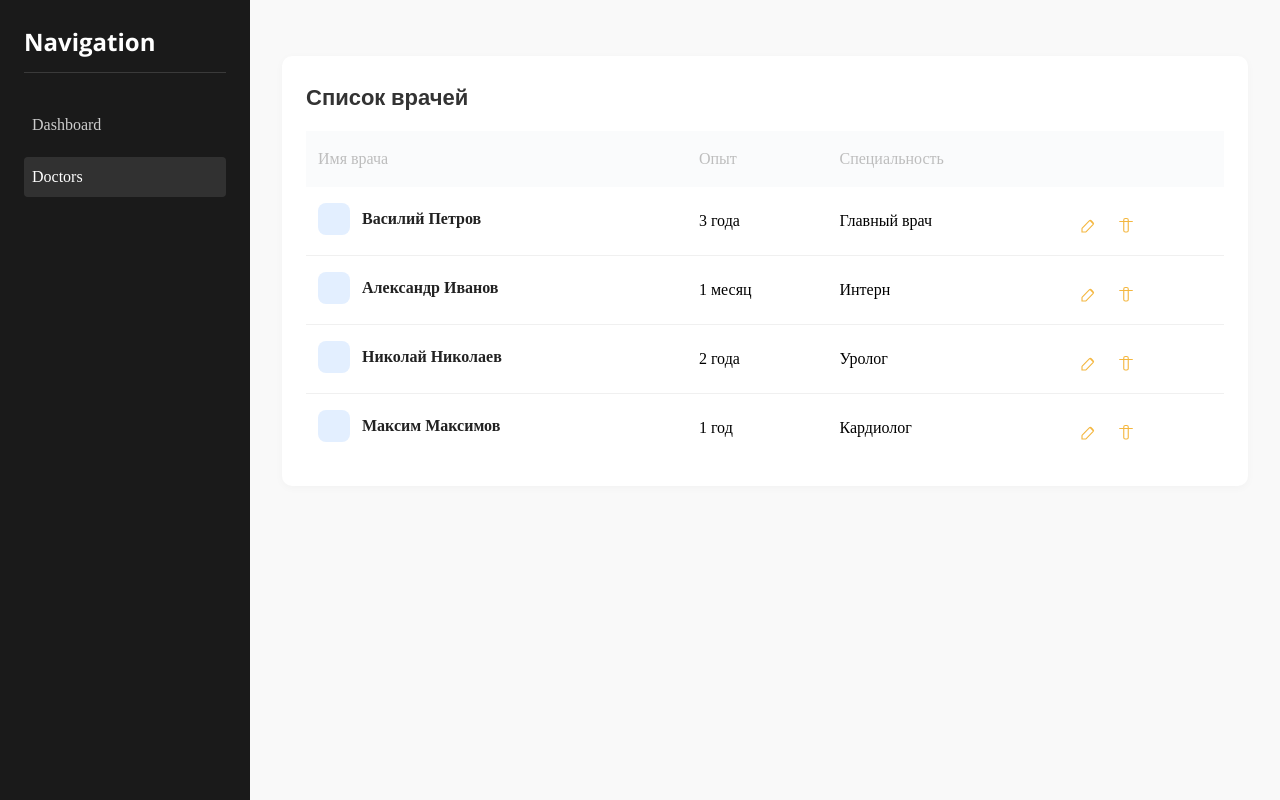
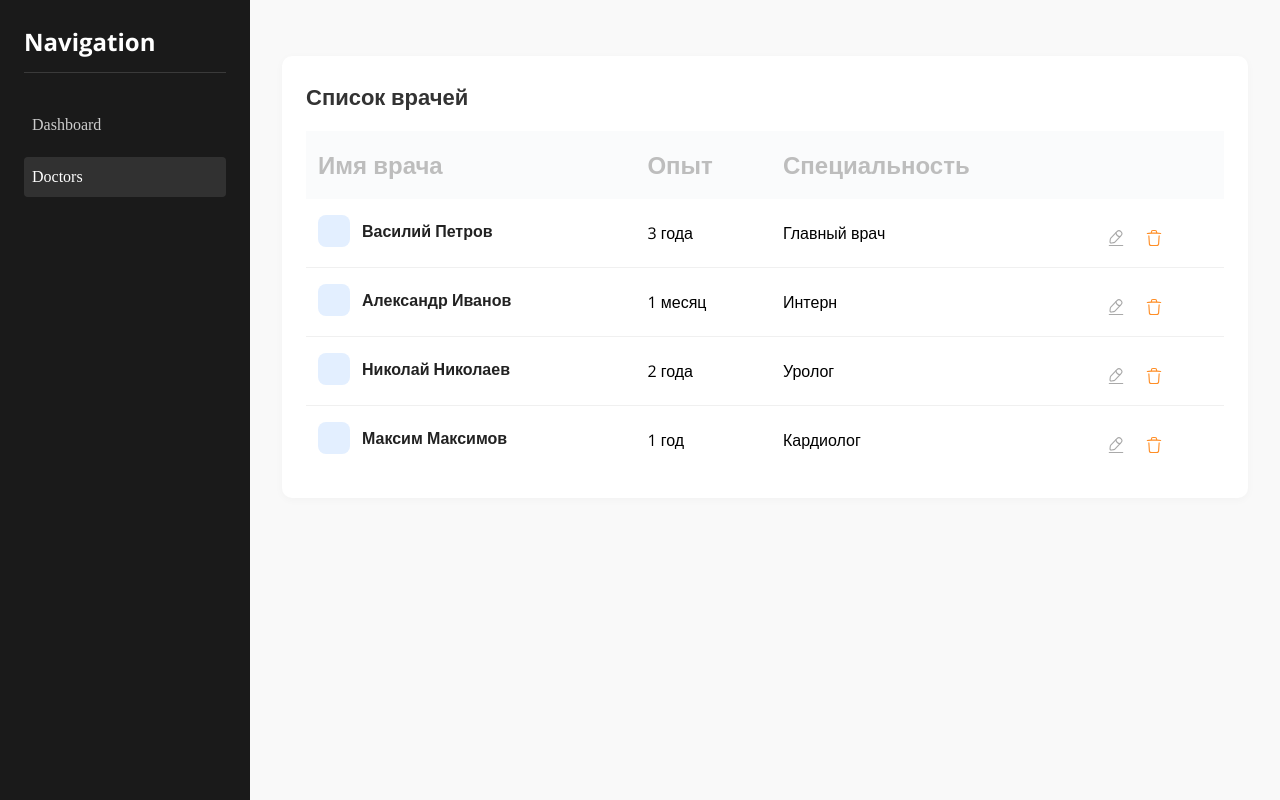
Before and after one commit to Akira9701/server-prog-admin-panel, a React (Vite) app: page /doctors in a window 1280 px wide. Built offline with nearby package versions, Linux system fonts and the light colour scheme.

Commit message:
edit icons

```diff
--- a/src/pages/Doctors/index.tsx
+++ b/src/pages/Doctors/index.tsx
@@ -1,18 +1,18 @@
 import styles from "./doctors.module.scss";
 import { doctors } from "../../shared/mocks/doctors.mocks";
-import EditIcon from "../../shared/icons/EditIcon";
-import DeleteIcon from "../../shared/icons/DeleteIcon";
+import { ReactComponent as EditIcon } from "../../shared/assets/icons/edit.svg";
+import { ReactComponent as DeleteIcon } from "../../shared/assets/icons/delete.svg";
 
 const Doctors = () => {
   return (
     <div className={styles.container}>
-      <h2 className={styles.title}>Список врачей</h2>
+      <h1 className={styles.title}>Список врачей</h1>
       <table className={styles.table}>
         <thead>
           <tr>
-            <th>Имя врача</th>
-            <th>Опыт</th>
-            <th>Специальность</th>
+            <th><h2 className={styles.th}>Имя врача</h2></th>
+            <th><h2 className={styles.th}>Опыт</h2></th>
+            <th><h2 className={styles.th}>Специальность</h2></th>
             <th></th>
           </tr>
         </thead>
@@ -21,13 +21,17 @@ const Doctors = () => {
             <tr key={doc.name}>
               <td className={styles.nameCell}>
                 <span className={styles.avatar} style={{background: doc.avatar}} />
-                <span className={styles.name}>{doc.name}</span>
+                <p className={styles.name}>{doc.name}</p>
               </td>
-              <td>{doc.experience}</td>
-              <td>{doc.profile}</td>
+              <td><p>{doc.experience}</p></td>
+              <td><p>{doc.profile}</p></td>
               <td className={styles.actions}>
-                <button className={styles.iconBtn}><EditIcon /></button>
-                <button className={styles.iconBtn}><DeleteIcon /></button>
+                <button className={styles.iconBtn}>
+                  <EditIcon width={18} height={18} />
+                </button>
+                <button className={styles.iconBtn}>
+                  <DeleteIcon width={18} height={18} />
+                </button>
               </td>
             </tr>
           ))}
```
Also changed, not shown: src/shared/assets/icons/delete.svg (added), src/shared/assets/icons/edit.svg (added).
